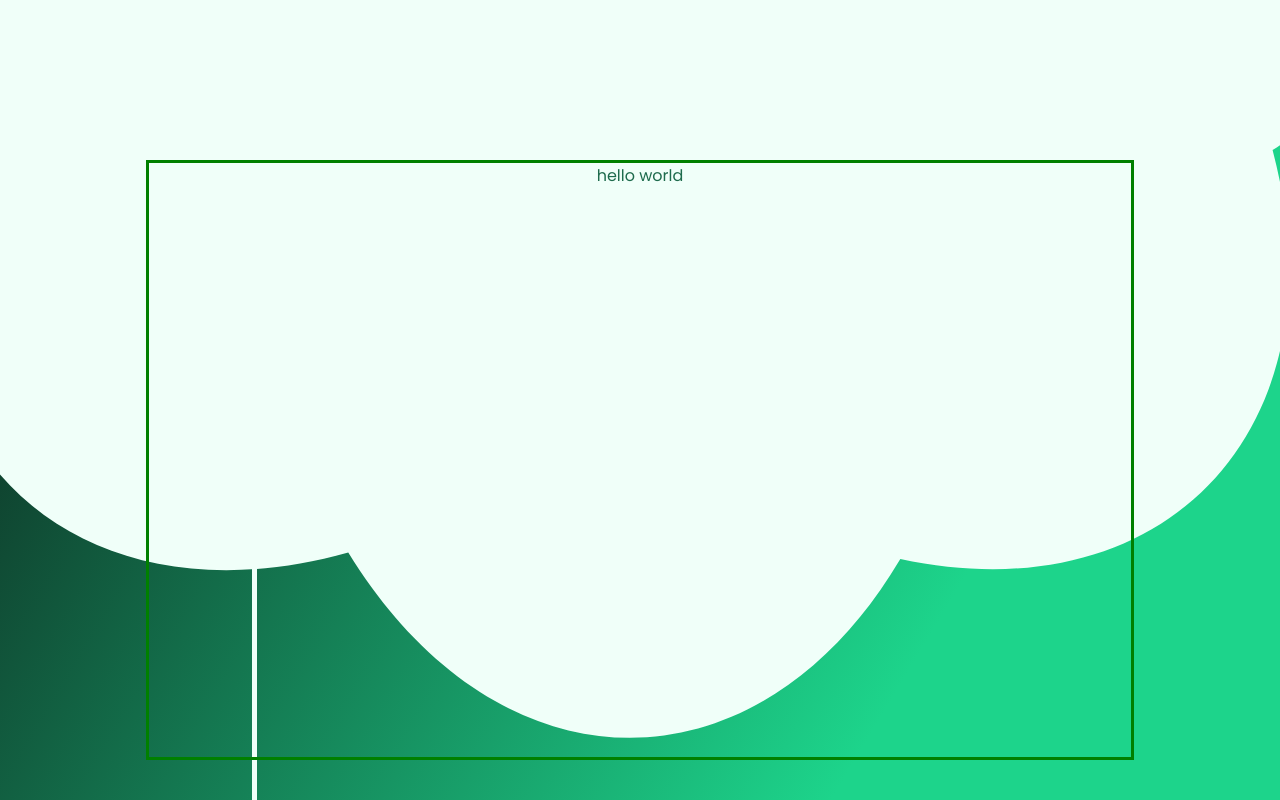
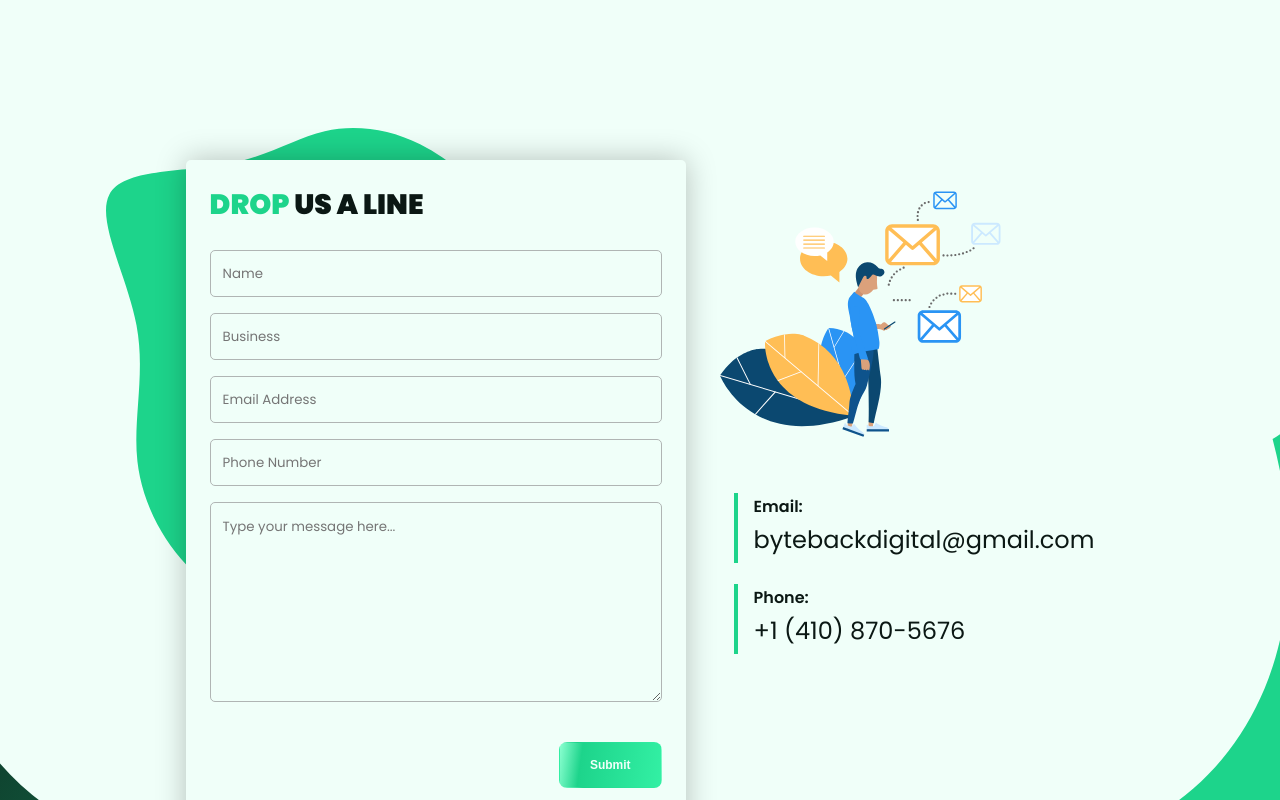
Before and after one commit to adinduokoro/Byte-Back-Digital-V2, a React (Create React App) app: page /contact in a window 1280 px wide. Shown: the part 400-1200 px from the top of the page. Built offline with nearby package versions, Linux system fonts and the light colour scheme.

Commit message:
Updates
Added new variables in the app.
Added three new images.
Almost finished the contact form.
Updated Data

```diff
--- a/src/App.css
+++ b/src/App.css
@@ -64,6 +64,7 @@
   /* Misc Colors */
   --bannerColor: #a7ffa4;
   --planCardText: var(--primaryColorGreen100);
+  --blobColor: var(--primaryColor);
 }
 
 [data-theme="dark"] {
@@ -86,15 +87,19 @@
   /* Misc Colors */
   --bannerColor: #000;
   --planCardText: var(--primaryColorGreen900);
+  --blobColor: var(--primaryColorGreen200)
+
 
   /* --------------------------------------------------------- */
+}
+.App{
+
 }
 
 /* Body styles */
 body {
   font-family: var(--font);
   color: var(--bodyText);
-  min-width: 425px;
 }
 
 /* Section styles */
--- /dev/null
+++ b/src/assets/contact-image-blob.js
@@ -0,0 +1,18 @@
+import React from "react";
+
+export const ContactImageBlob = () => {
+  return (
+    <svg
+    width= "100%"
+    height= "498.4px"
+      viewBox="0 0 586 623"
+      fill="none"
+      xmlns="http://www.w3.org/2000/svg"
+    >
+      <path
+        d="M148.729 45.6516C95.1065 55.2377 21.3753 50.6531 4.24585 83.1623C-12.8836 115.672 26.5886 184.858 38.1324 246.542C49.6761 308.227 33.2914 362.826 39.2496 416.591C45.2076 470.356 73.8809 523.705 115.96 561.216C158.039 599.143 213.523 621.233 269.753 622.9C326.354 624.567 383.329 605.395 424.29 567.051C465.252 528.706 489.829 470.773 520.737 415.341C551.272 359.908 588.137 306.976 585.903 255.295C583.669 204.03 542.707 154.016 504.724 112.754C466.369 71.4923 431.366 39.3998 392.638 20.2277C353.911 1.05556 311.459 -4.77945 273.476 3.97305C235.494 12.7256 202.352 36.0656 148.729 45.6516Z"
+        fill="var(--blobColor)"
+      />
+    </svg>
+  );
+};
--- a/src/components/contactForm/ContactForm.js
+++ b/src/components/contactForm/ContactForm.js
@@ -1,16 +1,89 @@
-import React from 'react'
-import styles from "./ContactForm.module.css"
+import React from "react";
+import styles from "./ContactForm.module.css";
+import contactImg from "../../assets/contact-image.svg";
+import contactImgBlog from "../../assets/contact image blob.svg";
+import { selectIsDarkModeOn } from "../../redux/slice/themeSlice";
+import { useSelector } from "react-redux";
+import { ContactImageBlob } from "../../assets/contact-image-blob";
 
 const ContactForm = () => {
+  const isDarkModeOn = useSelector(selectIsDarkModeOn);
+
   return (
     <section className={styles["contact-form"]}>
-      <div className='container'>
+      <div className="container">
         <div className={styles["contact-form-content"]}>
-          hello world
+          <div className={styles.left}>
+            <div className={styles["contact-background-image"]}>
+              <ContactImageBlob />
+            </div>
+            <form
+              className={`${styles["form-contact"]} ${
+                isDarkModeOn ? styles["form-contact-dark"] : ""
+              }`}
+            >
+              <h2>
+                DROP <span>US A LINE</span>
+              </h2>
+              <input
+                className={styles["form-input"]}
+                name="name"
+                placeholder="Name"
+                maxLength={36}
+                type="text"
+              />
+              <input
+                className={styles["form-input"]}
+                name="business"
+                placeholder="Business"
+                maxLength={36}
+                type="text"
+              />
+              <input
+                className={styles["form-input"]}
+                name="email"
+                placeholder="Email Address"
+                maxLength={50}
+                type="email"
+              />
+              <input
+                className={styles["form-input"]}
+                name="phone"
+                placeholder="Phone Number"
+                maxLength={21}
+                type="phone"
+              />
+              <textarea
+                className={styles["form-input"]}
+                name="message"
+                type="text"
+                placeholder="Type your message here..."
+                rows={4}
+                cols={40}
+                maxLength={200}
+              />
+              <button
+                className={`btn-two ${isDarkModeOn ? "btn-two-dark" : ""}`}
+              >
+                Submit
+              </button>
+            </form>
+          </div>
+          <div className={styles.right}>
+            <img src={contactImg} alt={""} />
+            <div className={styles.email}>
+              <p>Email:</p>
+              <p>bytebackdigital@gmail.com</p>
+            </div>
+            <div className={styles.phone}>
+              <p>Phone:</p>
+              <p>+1 (410) 870-5676</p>
+            </div>
+          </div>
         </div>
       </div>
     </section>
-  )
-}
+  );
+};
 
-export default ContactForm
+export default ContactForm;
--- a/src/components/contactForm/ContactForm.module.css
+++ b/src/components/contactForm/ContactForm.module.css
@@ -1,11 +1,132 @@
-.contact-form{
-    height: 37.5rem;
+.contact-form {
+  height: auto;
+  width: 100%;
+  padding-bottom: 10rem;
+  overflow: visible;
+
 }
 
-.contact-form-content{
-    border: 3px solid green;
-    display: flex;
-    flex-direction: column;
-    height: 100%;
+.contact-form-content {
+  display: flex;
+  width: 100%;
+  gap: 1.5rem;
+  padding: 0 2rem;
+  justify-content: center;
+}
+
+.left {
+  width: 100%;
+  max-width: 31.25rem;
+  width: 100%;
+  position: relative;
+}
+
+.contact-background-image {
+  top: -2rem;
+  left: -5rem;
+  position: absolute;
+  z-index: -1;
+  width: 100%;
+  max-width: 29.3rem;
+  height: 31.15rem;
+  flex-shrink: 0;
+}
+
+
+.form-contact {
+  display: flex;
+  flex-direction: column;
+  height: 45.5875rem;
+  padding: 1.5rem;
+  background-color: var(--primaryBackgroundColor);
+  border-radius: 0.3125rem;
+  box-shadow: 0px 0px 30px 0px rgba(0, 0, 0, 0.25);
+}
+
+.form-contact-dark {
+  box-shadow: 0 0 25px -5px var(--primaryColor);
+  border: 1px solid var(--primaryColor);
+  background-color: var(--primaryBackgroundColor);
+  background: linear-gradient(#333, var(--primaryColorBlack));
+}
+
+.form-contact h2 {
+  color: var(--primaryColor);
+  font-size: 1.75rem;
+  margin-bottom: 1.5rem;
+}
+.form-contact span {
+  color: var(--tertiaryColor);
+}
+.form-contact input,
+.form-contact textarea {
+  background-color: var(--primaryBackgroundColor);
+  margin-bottom: 1rem;
+  width: 100%;
+  border-radius: 0.3125rem;
+  border: 1px solid var(--primaryColorNeutral100);
+  padding: 0 0.75rem;
+  font-family: var(--font);
+  color: var(--tertiaryColor);
+}
+
+.form-contact-dark input,
+.form-contact-dark textarea {
+  background: linear-gradient(#222, var(--primaryColorBlack));
+}
+
+.form-contact input {
+  height: 2.9375rem;
+}
+.form-contact textarea {
+  height: 12.5rem;
+  padding-top: 0.88rem;
+}
+.form-contact textarea::placeholder {
+  font-family: var(--font);
+}
+.form-contact button {
+  margin-top: 1.5rem;
+  margin-left: auto;
+}
+
+.right img {
+  margin-bottom: 1.63rem;
+}
+
+.email,
+.phone {
+  max-width: 25rem;
+  width: 100%;
+  height: 4.375rem;
+  border-left: 4px solid var(--primaryColor);
+  color: var(--tertiaryColor);
+  margin-bottom: 1.31rem;
+  padding-left: 1rem;
+  margin-left: 1.5rem;
+}
+
+.email p:nth-child(1),
+.phone p:nth-child(1) {
+  font-weight: 600;
+}
+
+.email p:nth-child(2),
+.phone p:nth-child(2) {
+  font-size: 1.5rem;
+  font-weight: 400;
+}
+
+@media screen and (max-width: 1024px) {
+  .contact-form{
+    overflow: hidden;
+  }
+
+  .contact-form-content{
+    flex-direction: column-reverse;
     align-items: center;
+    gap: 2.5rem;
+    padding: 0 1rem;
+  }
+
 }
--- a/src/components/navigation/data.js
+++ b/src/components/navigation/data.js
@@ -2,6 +2,6 @@ export const navLinks = [
   { name: "Home", path: "/" },
   { name: "About", path: "about", header: "About Us" },
   { name: "Services", path: "services", header: "Our Services" },
-  { name: "Portfolio", path: "portfolio", header: "" },
+  { name: "Portfolio", path: "/", header: "" },
   { name: "Contact", path: "contact", header: "Contact Us" },
 ];
--- a/src/components/pageHeader/PageHeader.module.css
+++ b/src/components/pageHeader/PageHeader.module.css
@@ -2,7 +2,6 @@
   width: 100%;
   height: 25rem;
   background: lightgray;
-  border: 3px solid green;
 
 }
 
```
Also changed, not shown: src/assets/contact image blob.svg (added), src/assets/contact-image.svg (added).
